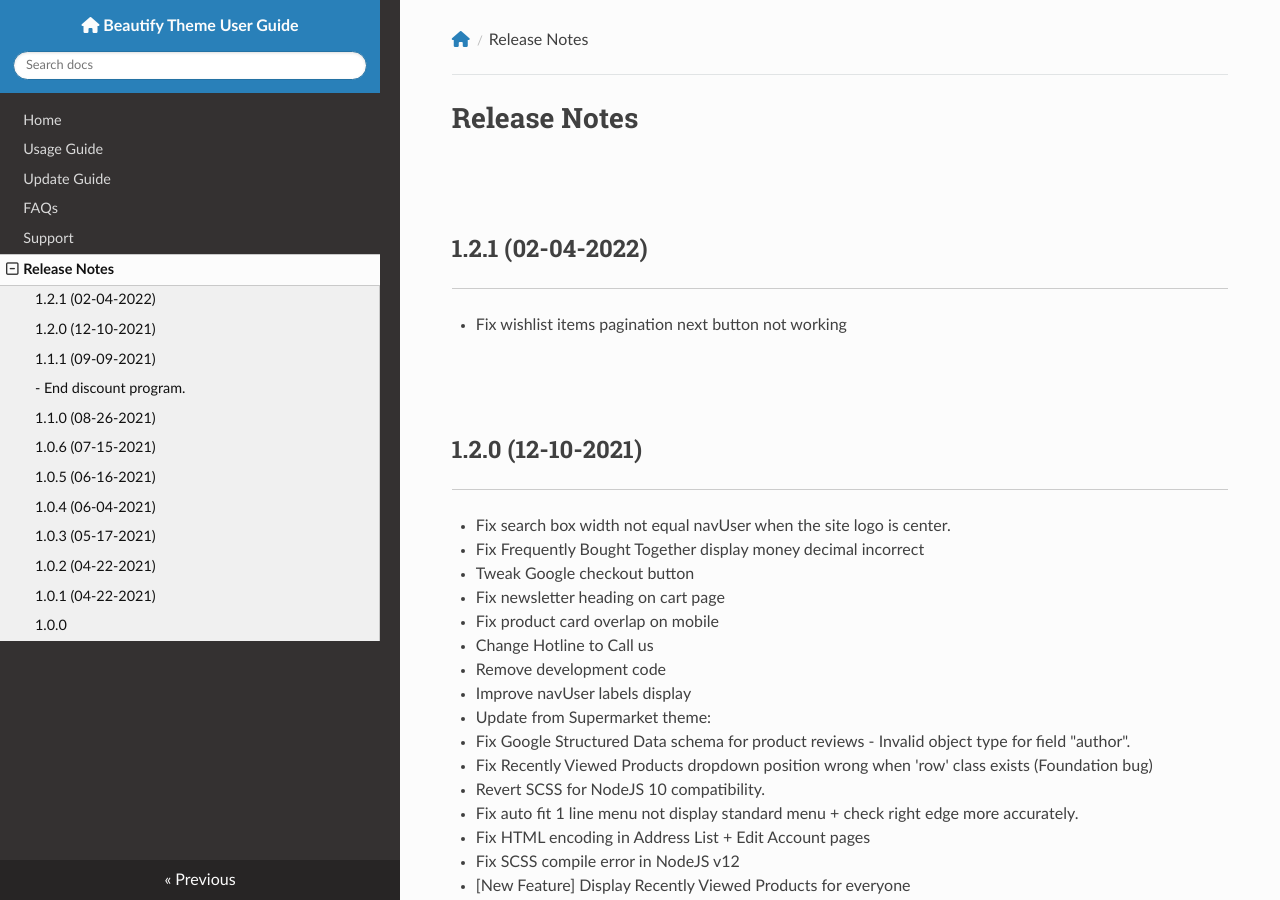
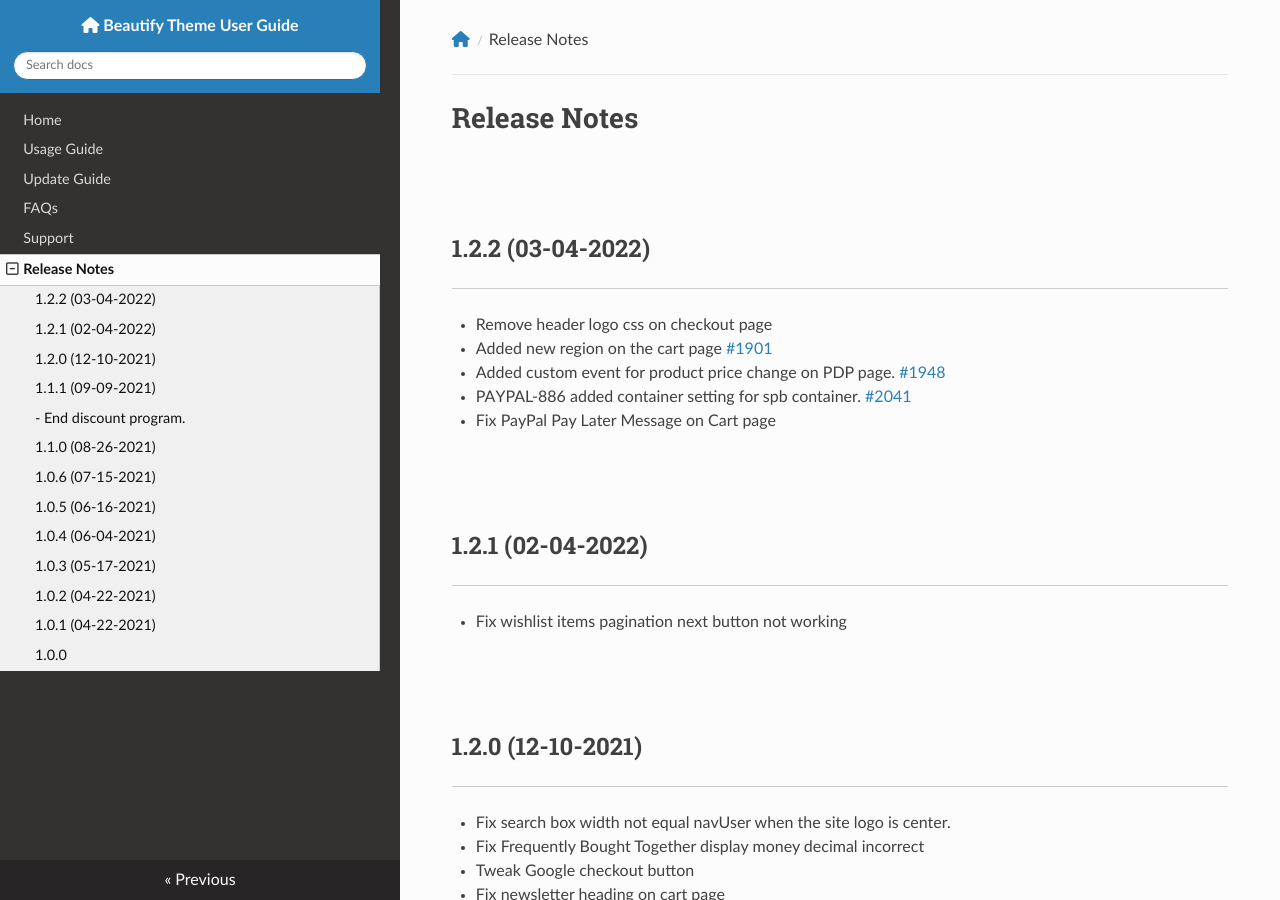
Before and after one commit to tvlgiao/bc-beautify-docs, an MkDocs documentation site: the page built from docs/changelog.md, in a window 1280 px wide and 900 px high. Built offline with MkDocs 1.6.1, drawn with Linux system fonts in a browser that asks for light colours; nearby versions of some CDN libraries.

Commit message:
Release 1.2.2

```diff
--- a/docs/changelog.md
+++ b/docs/changelog.md
@@ -1,4 +1,11 @@
 # Release Notes
+
+## 1.2.2 (03-04-2022)
+- Remove header logo css on checkout page
+- Added new region on the cart page [#1901](https://github.com/bigcommerce/cornerstone/pull/1901)
+- Added custom event for product price change on PDP page. [#1948](https://github.com/bigcommerce/cornerstone/pull/1948)
+- PAYPAL-886 added container setting for spb container. [#2041](https://github.com/bigcommerce/cornerstone/pull/2041)
+- Fix PayPal Pay Later Message on Cart page
 
 ## 1.2.1 (02-04-2022)
 - Fix wishlist items pagination next button not working
```
